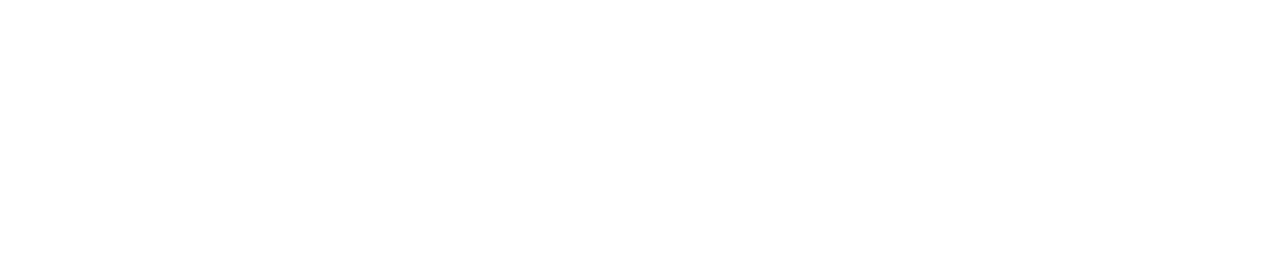
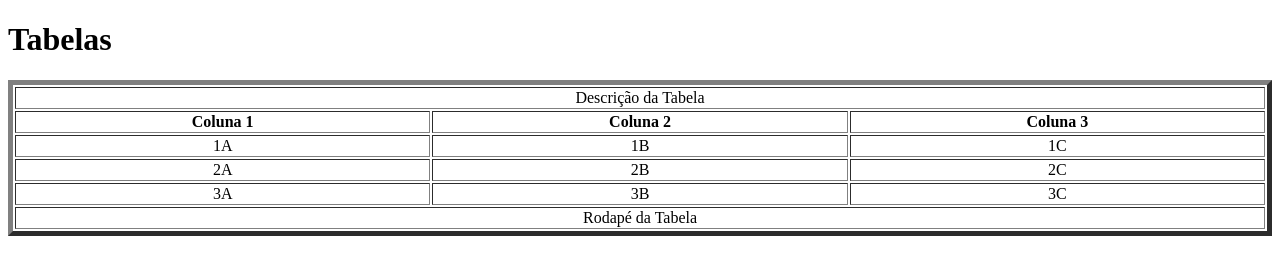
Before and after one commit to remoteck/Front-End-Engineering, a plain HTML site: page tabelas.html in a window 1280 px wide. Drawn offline with Linux system fonts and the light colour scheme.

Commit message:
Aula de tabelas

```diff
--- a/tabelas.html
+++ b/tabelas.html
@@ -6,6 +6,41 @@
         <title>Aula HTML e CSS - Tabelas</title>
     </head>
     <body>
+        <h1>Tabelas</h1>
 
+        <table border="5" width="100%">
+            <thead>
+                <tr>
+                    <td colspan="3" align="center">Descrição da Tabela</td>
+                </tr>
+                <tr>
+                    <th>Coluna 1</th>
+                    <th>Coluna 2</th>
+                    <th>Coluna 3</th>
+                </tr>
+            </thead>
+            <tbody align="center">
+                <tr>
+                    <td>1A</td>
+                    <td>1B</td>
+                    <td>1C</td>
+                </tr>
+                <tr>
+                    <td>2A</td>
+                    <td>2B</td>
+                    <td>2C</td>
+                </tr>
+                <tr>
+                    <td>3A</td>
+                    <td>3B</td>
+                    <td>3C</td>
+                </tr>
+            </tbody>
+            <tfoot>
+                <tr>
+                    <td colspan="3" align="center"> Rodapé da Tabela</td>
+                </tr>
+            </tfoot>
+        </table>
     </body>
 </html>
```
